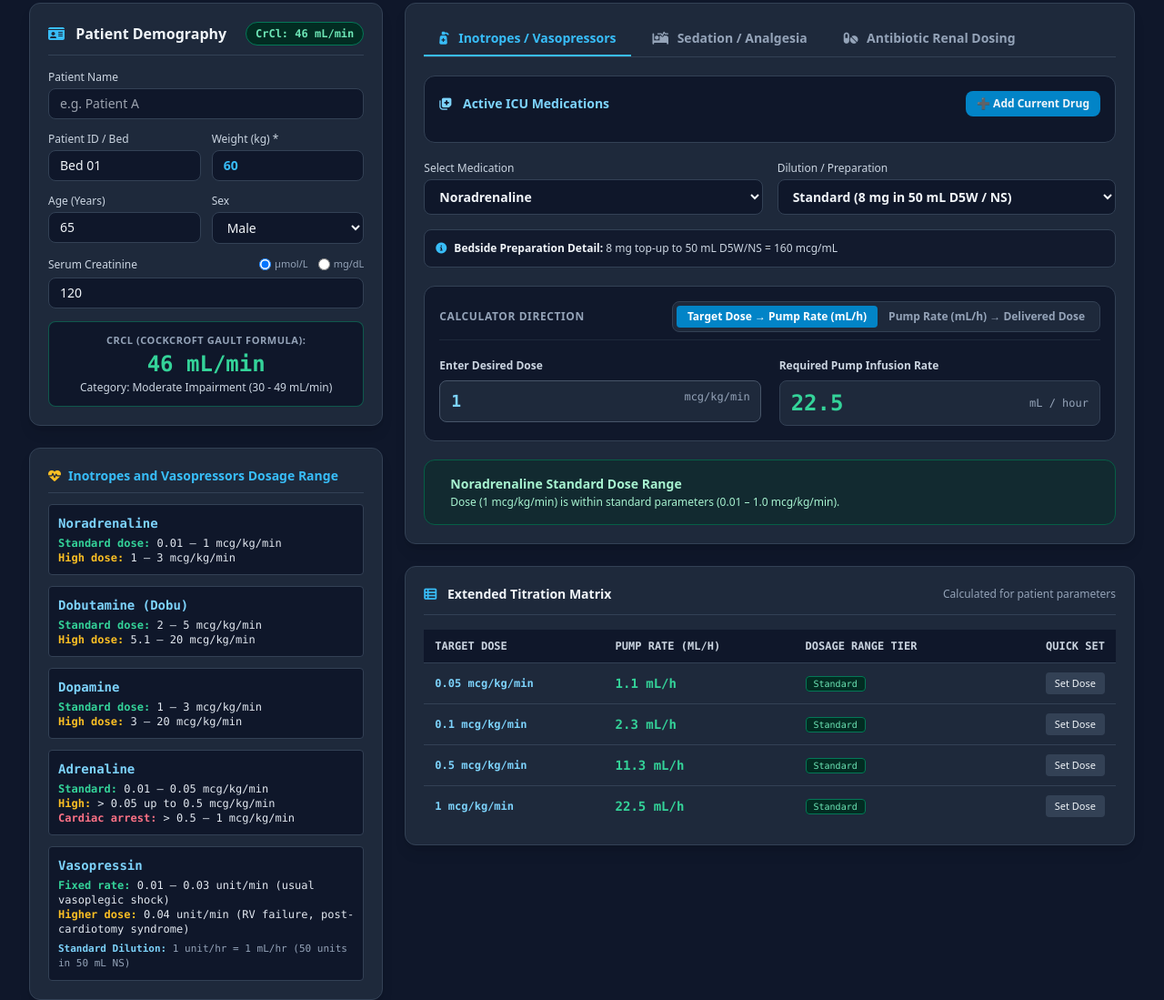
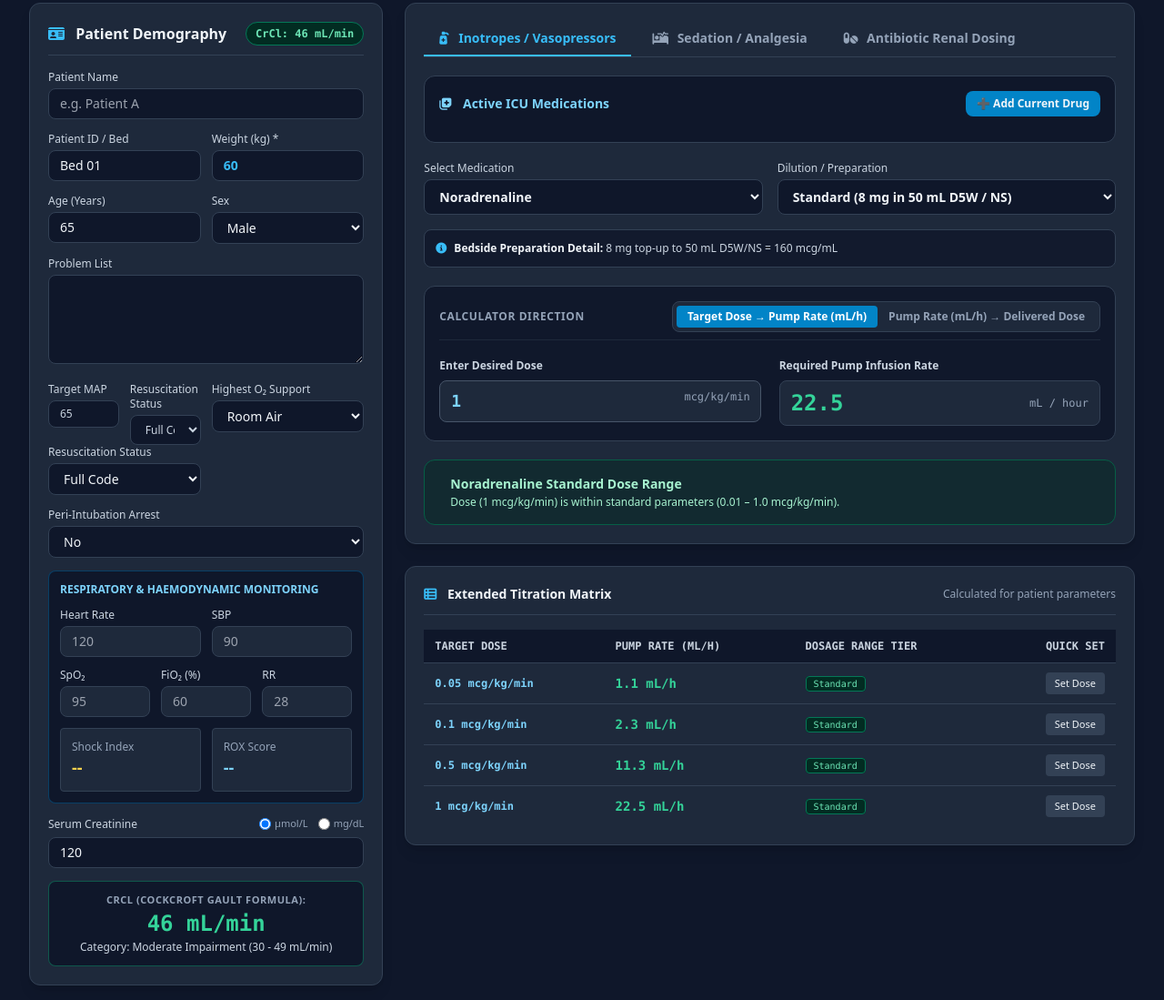
Before and after one commit to koayfami-ai/New-critical, a plain HTML site: page index.html in a window 1280 px wide. Shown: the part 167-1266 px from the top of the page at 91% size. Drawn offline with nearby package versions, Linux system fonts and the light colour scheme.

Commit message:
Update index.html

```diff
--- a/index.html
+++ b/index.html
@@ -32,8 +32,8 @@
 <body class="bg-slate-900 text-slate-100 min-h-screen font-sans pb-12">
 
   <!-- HEADER -->
+    <div class="max-w-7xl mx-auto px-4 py-4 sm:px-6 lg:px-8">
   <header class="bg-slate-800 border-b border-slate-700 sticky top-0 z-50 shadow-md">
-    <div class="max-w-7xl mx-auto px-4 py-4 sm:px-6 lg:px-8">
       <div class="flex flex-col md:flex-row md:items-center md:justify-between gap-3">
         <div>
           <h1 class="text-xl sm:text-2xl font-bold text-sky-400 flex items-center gap-2">
@@ -126,6 +126,227 @@
               </select>
             </div>
           </div>
+
+<div>
+  <label class="block text-xs font-medium text-slate-300 mb-1">
+    Problem List
+  </label>
+
+  <textarea
+      id="problem-list"
+      rows="4"
+      placeholder="1. Septic Shock
+2. HAP
+3. AKI Stage 3
+4. Acute Hypoxic Respiratory Failure"
+      class="w-full bg-slate-900 border border-slate-700 rounded-lg px-3 py-2 text-sm text-slate-100">
+  </textarea>
+</div>
+
+<div class="grid grid-cols-2 gap-3">
+
+  <div>
+    <label class="block text-xs font-medium text-slate-300 mb-1">
+      <div class="grid grid-cols-2 gap-3">
+
+  <div>
+    <label class="block text-xs font-medium text-slate-300 mb-1">
+      Target MAP
+    </label>
+
+    <input
+      id="target-map"
+      type="number"
+      value="65"
+      class="w-full bg-slate-900 border border-slate-700 rounded-lg px-3 py-1.5">
+  </div>
+
+  <div>
+    <label class="block text-xs font-medium text-slate-300 mb-1">
+      Resuscitation Status
+    </label>
+
+    <select
+      id="resus-status"
+      class="w-full bg-slate-900 border border-slate-700 rounded-lg px-3 py-1.5">
+
+      <option>Full Code</option>
+      <option>DNAR</option>
+      <option>DNI</option>
+      <option>Palliative</option>
+
+    </select>
+
+  </div>
+
+</div>
+
+
+Resuscitation Status
+    </label>
+
+    <select
+      id="resus-status"
+      class="w-full bg-slate-900 border border-slate-700 rounded-lg px-3 py-1.5 text-sm">
+
+      <option>Full Code</option>
+      <option>DNAR</option>
+      <option>DNI</option>
+      <option>Comfort Care</option>
+
+    </select>
+  </div>
+
+  <div>
+    <label class="block text-xs font-medium text-slate-300 mb-1">
+      Highest O₂ Support
+    </label>
+
+    <select
+      id="highest-o2"
+      class="w-full bg-slate-900 border border-slate-700 rounded-lg px-3 py-1.5 text-sm">
+
+      <option>Room Air</option>
+      <option>Nasal Cannula</option>
+      <option>Venturi</option>
+      <option>NRBM</option>
+      <option>HFNC</option>
+      <option>NIV</option>
+      <option>Intubated</option>
+
+    </select>
+  </div>
+
+</div>
+
+<div>
+
+  <label class="block text-xs font-medium text-slate-300 mb-1">
+    Peri-Intubation Arrest
+  </label>
+
+  <select
+      id="peri-arrest"
+      class="w-full bg-slate-900 border border-slate-700 rounded-lg px-3 py-1.5 text-sm">
+
+      <option>No</option>
+      <option>Yes</option>
+
+  </select>
+
+</div>
+
+<!-- RESPIRATORY & HEMODYNAMIC MONITORING -->
+
+<div class="bg-slate-900 border border-sky-700/50 rounded-lg p-3 mt-3">
+
+  <h3 class="text-xs font-bold text-sky-300 uppercase mb-3">
+    Respiratory & Haemodynamic Monitoring
+  </h3>
+
+  <div class="grid grid-cols-2 gap-3">
+
+    <div>
+      <label class="block text-xs text-slate-300 mb-1">
+        Heart Rate
+      </label>
+
+      <input
+        id="hr"
+        type="number"
+        placeholder="120"
+        class="w-full bg-slate-800 border border-slate-700 rounded-lg px-3 py-1.5 text-sm">
+    </div>
+
+    <div>
+      <label class="block text-xs text-slate-300 mb-1">
+        SBP
+      </label>
+
+      <input
+        id="sbp"
+        type="number"
+        placeholder="90"
+        class="w-full bg-slate-800 border border-slate-700 rounded-lg px-3 py-1.5 text-sm">
+    </div>
+
+  </div>
+
+  <div class="grid grid-cols-3 gap-3 mt-3">
+
+    <div>
+      <label class="block text-xs text-slate-300 mb-1">
+        SpO₂
+      </label>
+
+      <input
+        id="spo2"
+        type="number"
+        placeholder="95"
+        class="w-full bg-slate-800 border border-slate-700 rounded-lg px-3 py-1.5 text-sm">
+    </div>
+
+    <div>
+      <label class="block text-xs text-slate-300 mb-1">
+        FiO₂ (%)
+      </label>
+
+      <input
+        id="fio2"
+        type="number"
+        placeholder="60"
+        class="w-full bg-slate-800 border border-slate-700 rounded-lg px-3 py-1.5 text-sm">
+    </div>
+
+    <div>
+      <label class="block text-xs text-slate-300 mb-1">
+        RR
+      </label>
+
+      <input
+        id="rr"
+        type="number"
+        placeholder="28"
+        class="w-full bg-slate-800 border border-slate-700 rounded-lg px-3 py-1.5 text-sm">
+    </div>
+
+  </div>
+
+  <div class="grid grid-cols-2 gap-3 mt-3">
+
+    <div class="bg-slate-800 rounded p-3 border border-slate-700">
+
+      <div class="text-xs text-slate-400">
+        Shock Index
+      </div>
+
+      <div
+        id="shock-index"
+        class="text-lg font-bold text-amber-300">
+
+        --
+      </div>
+
+    </div>
+
+    <div class="bg-slate-800 rounded p-3 border border-slate-700">
+
+      <div class="text-xs text-slate-400">
+        ROX Score
+      </div>
+
+      <div
+        id="rox-score"
+        class="text-lg font-bold text-sky-300">
+
+        --
+      </div>
+
+    </div>
+
+  </div>
+
+</div>
 
           <div>
             <div class="flex justify-between items-center mb-1">
```
